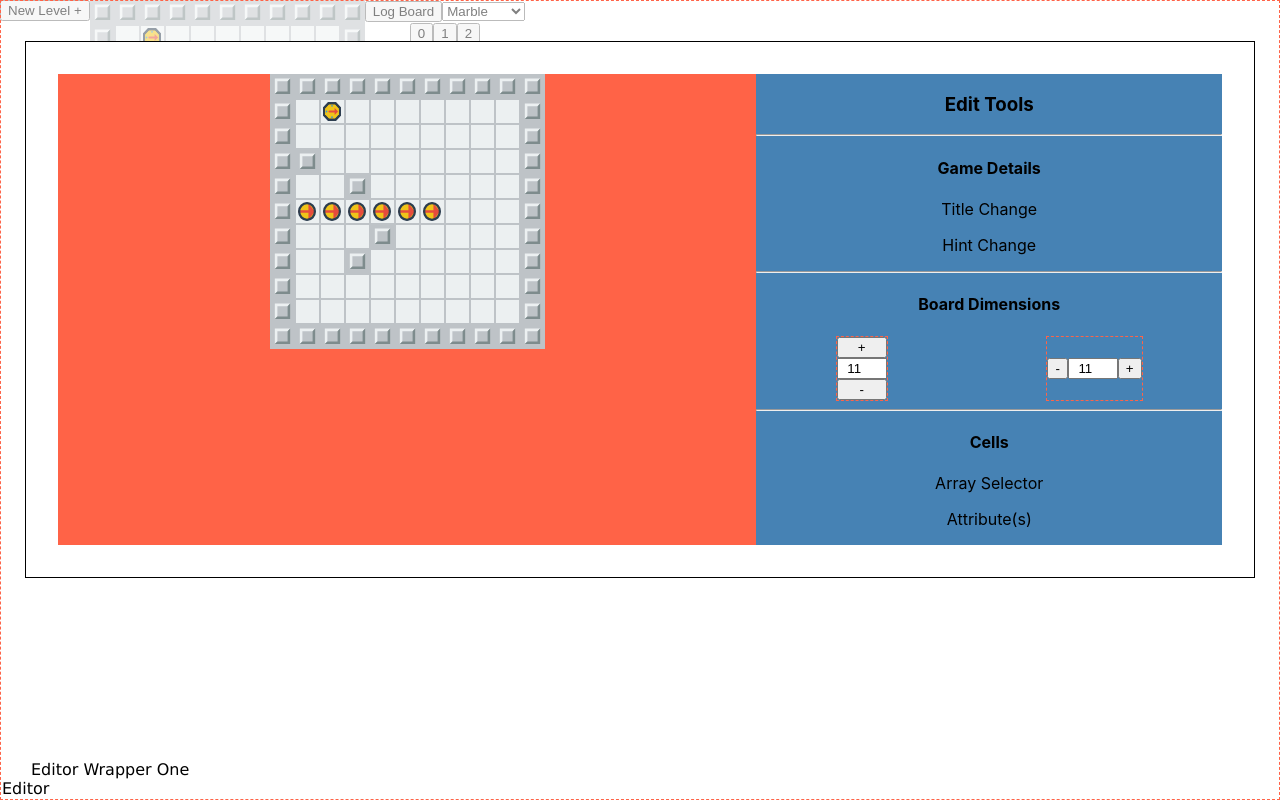
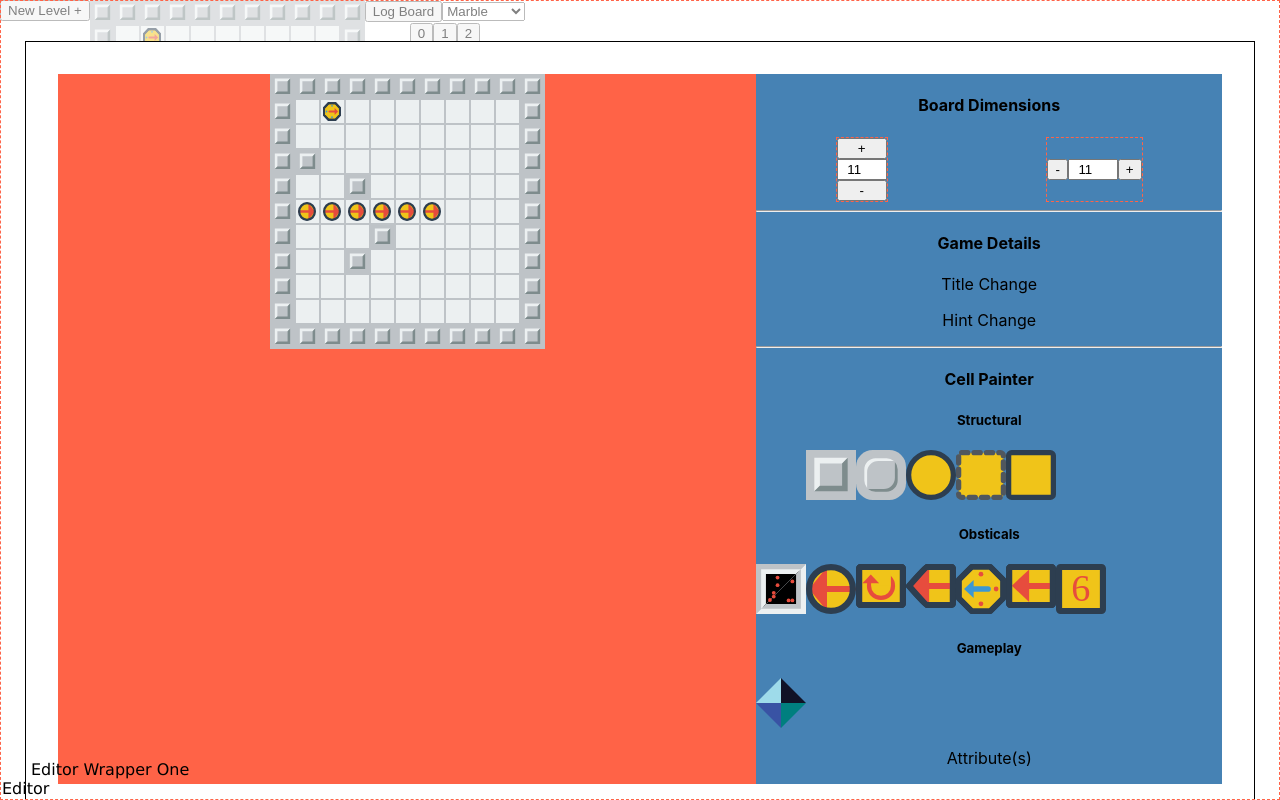
Before and after one commit to Oddert/oddgame-working, a React (Create React App) app in the folder client/: page / in a window 1280 px wide. Built offline with nearby package versions, Linux system fonts and the light colour scheme; the HTML template or start-up script is replaced by a standard one.

Commit message:
added the layout for an entity seelctor for cell painter

```diff
--- a/client/src/components/working/Editor/Menu/BoardSetup.js
+++ b/client/src/components/working/Editor/Menu/BoardSetup.js
@@ -1,11 +1,10 @@
 import React from 'react'
 
-import RowCol from '../Rowcol'
+import RowCol from '../RowCol'
 
 const BoardSetup = () => {
   return (
     <>
-      <hr />
       <h4>Board Dimensions</h4>
       <div style={{ display: 'flex', justifyContent: 'space-around' }}>
         <RowCol orientation={'height'} />
--- /dev/null
+++ b/client/src/components/working/Editor/Menu/CellPainter/Selector.js
@@ -0,0 +1,122 @@
+import React from 'react'
+
+import Blackhole from '../../../Entities/Blackhole'
+import Block from '../../../Entities/Block'
+import Diamond from '../../../Entities/Diamond'
+import Marble from '../../../Entities/Marble'
+import Rotate from '../../../Entities/Rotate'
+import Sentry from '../../../Entities/Sentry'
+import Shooter from '../../../Entities/Shooter'
+import Slider from '../../../Entities/Slider'
+import Timer from '../../../Entities/Timer'
+import Wall from '../../../Entities/Wall'
+
+
+import {
+  blackhole_img,
+  block_imgs,
+  diamond_img,
+  marble_imgs,
+  rotate_imgs,
+  sentry_imgs,
+  shooter_imgs,
+  slider_imgs,
+  timer_imgs,
+  wall_imgs
+} from '../../../sprite_textures'
+
+
+const Selector = () => {
+
+  const getCell = cell => {
+    switch(cell.type) {
+      case 'wall':
+        return <Wall imgs={wall_imgs} {...cell} />
+      case 'shooter':
+        return <Shooter imgs={shooter_imgs} {...cell} />
+      case 'slider':
+        return <Slider imgs={slider_imgs} {...cell} />
+      case 'marble':
+        return <Marble imgs={marble_imgs} {...cell} />
+      case 'rotate':
+        return <Rotate imgs={rotate_imgs} {...cell} />
+      case 'sentry':
+        return <Sentry imgs={sentry_imgs} {...cell} />
+      case 'blackhole':
+        return <Blackhole img={blackhole_img} />
+      case 'timer':
+        return <Timer imgs={timer_imgs} {...cell} />
+      case 'diamond':
+        return <Diamond img={diamond_img} />
+      case 'block':
+        return <Block imgs={block_imgs} {...cell} />
+      default:
+        return ''
+    }
+  }
+
+
+  const cellWrapper = cell => (
+    <div
+      key={`${cell.type}_${cell.variant || cell.emits || cell.direction || 'default'}`}
+      className={`col ${cell.type}`}
+      style={{ dispaly: 'inline-block', width: '50px' }}
+      title={`${cell.type}_${cell.variant || cell.emits || cell.direction || 'default'}`}
+    >
+      {
+        getCell(cell)
+      }
+    </div>
+  )
+
+  const structural = {
+    displayName: 'Structural',
+    ent: [
+      { type: 'floor' },
+      { type: 'wall', variant: 'square' },
+      { type: 'wall', variant: 'round' },
+      { type: 'block', variant: 'round' },
+      { type: 'block', variant: 'soft' },
+      { type: 'block', variant: 'square' },
+    ]
+  }
+
+  const obsticals = {
+    displayName: 'Obsticals',
+    ent: [
+      { type: 'blackhole' },
+      { type: 'marble', direction: 'left' },
+      { type: 'rotate', direction: 'clock' },
+      { type: 'sentry', direction: 'left' },
+      { type: 'shooter', direction: 'left', emits: 'slider' },
+      { type: 'slider', direction: 'left' },
+      { type: 'timer', time: 6 },
+    ]
+  }
+
+  const gameplay = {
+    displayName: 'Gameplay',
+    ent: [
+      { type: 'diamond' },
+    ]
+  }
+
+  return (
+    <div>
+      {
+        [structural, obsticals, gameplay].map((catt, c_i) =>
+          <div key={`catt_${c_i}`}>
+            <h5>{ catt.displayName }</h5>
+            <div style={{ display: 'flex' }}>
+              {
+                catt.ent.map(entity => cellWrapper(entity))
+              }
+            </div>
+          </div>
+        )
+      }
+    </div>
+  )
+}
+
+export default Selector
--- a/client/src/components/working/Editor/Menu/CellPainter.js
+++ b/client/src/components/working/Editor/Menu/CellPainter/index.js
@@ -1,11 +1,13 @@
 import React from 'react'
+
+import Selector from './Selector'
 
 const CellPainter = () => {
   return (
     <>
       <hr />
-      <h4>Cells</h4>
-      <p>Array Selector</p>
+      <h4>Cell Painter</h4>
+      <Selector />
       <p>Attribute(s)</p>
     </>
   )
--- a/client/src/components/working/Editor/Menu/index.js
+++ b/client/src/components/working/Editor/Menu/index.js
@@ -2,14 +2,14 @@ import React from 'react'
 
 import GameDetials from './GameDetials'
 import BoardSetup from './BoardSetup'
-import CellPainter from './CellPainter'
+import CellPainter from './CellPainter/'
 
 const Menu = () => {
   return (
     <>
-      <h3>Edit Tools</h3>
+      {/* <h3>Edit Tools</h3> */}
+      <BoardSetup />
       <GameDetials />
-      <BoardSetup />
       <CellPainter />
     </>
   )
```
